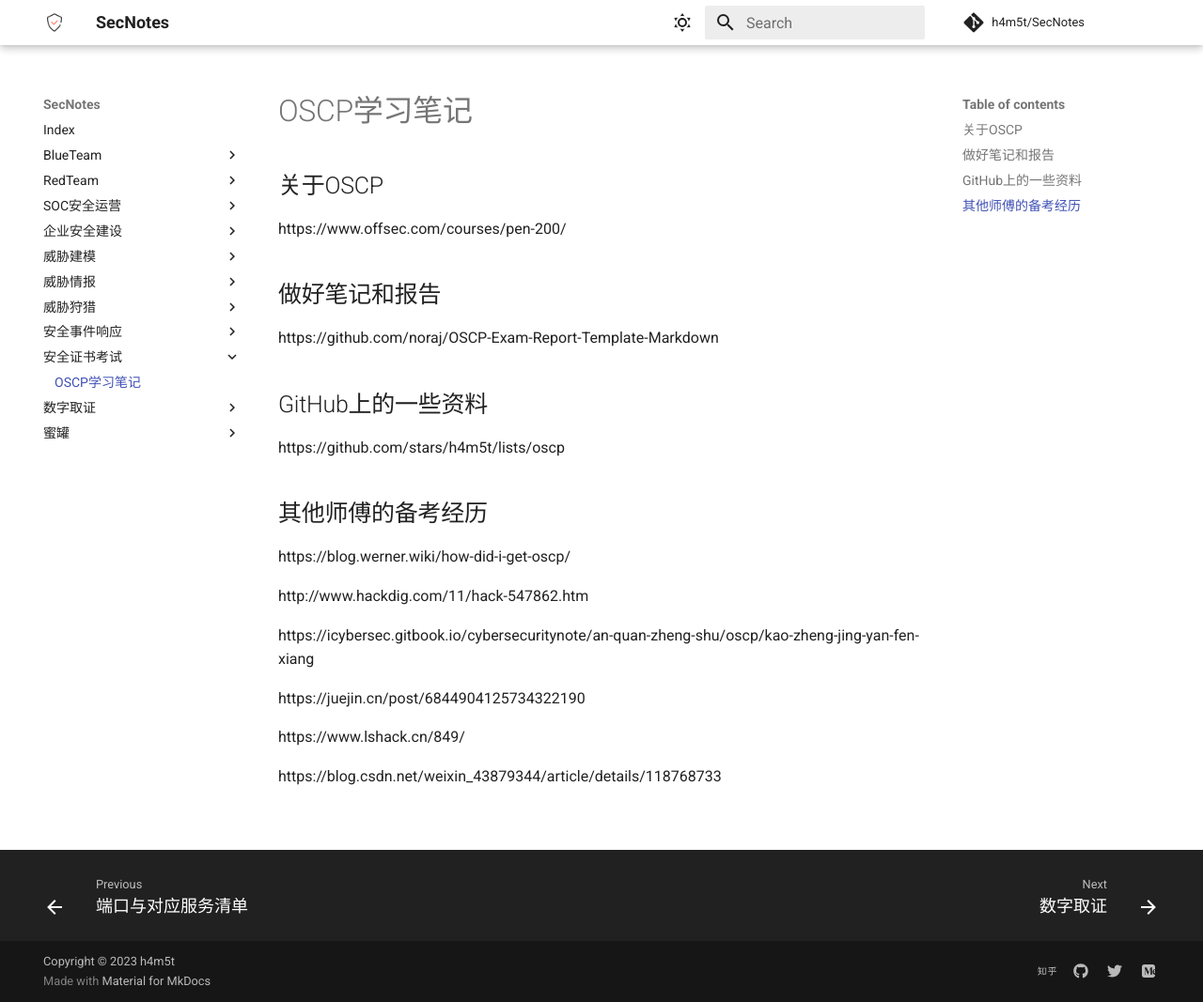
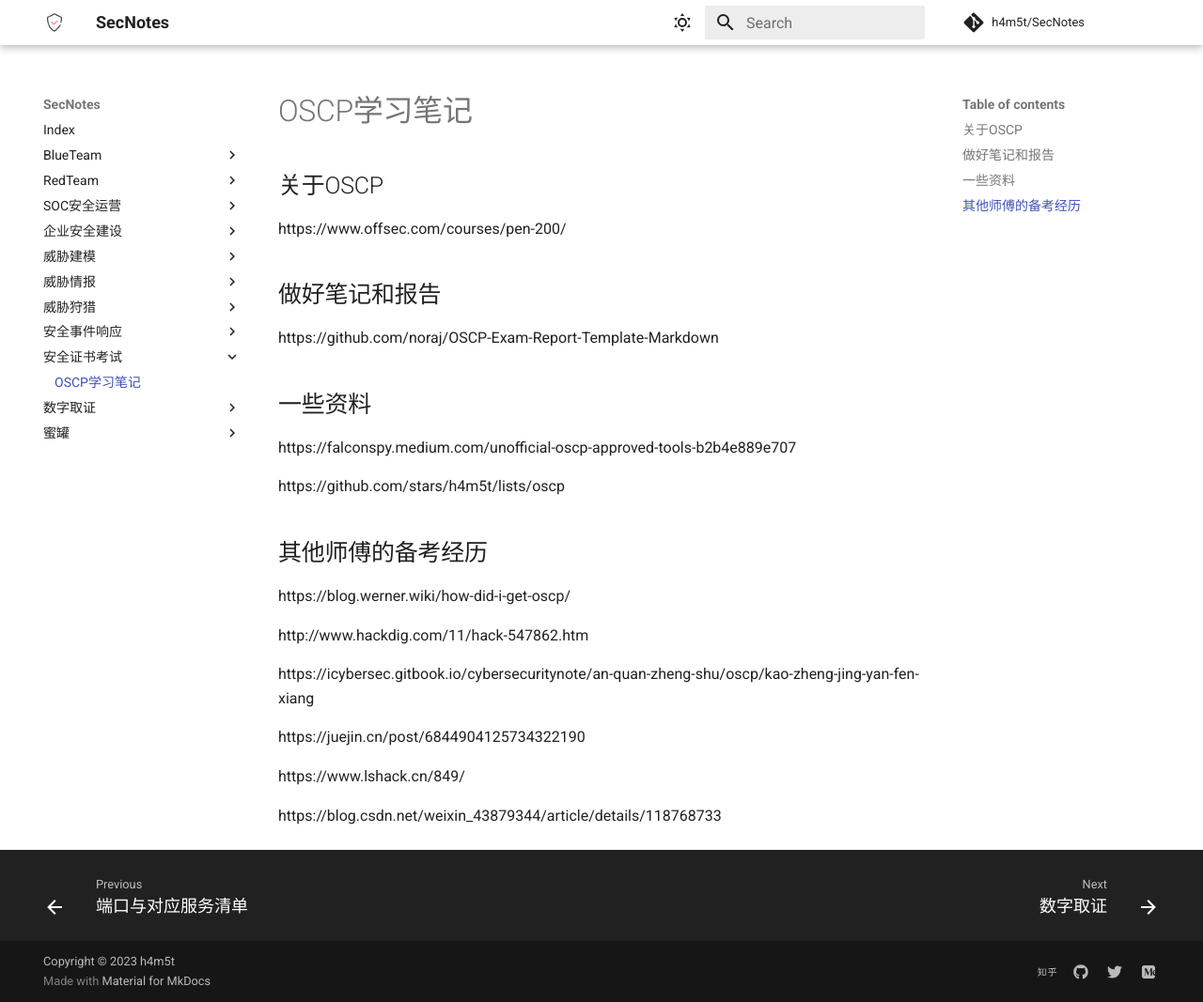
Before and after one commit to h4m5t/SecNotes, an MkDocs documentation site: the page built from docs/安全证书考试/OSCP学习笔记.md, in a window 1280 px wide and 1067 px high. Shown: the whole window at 94% size. Built offline with MkDocs 1.6.1 and Material for MkDocs 9.7.7, drawn with Linux system fonts in a browser that asks for light colours; comment, search, counter and statistics services are not loaded.

Commit message:
Update OSCP学习笔记.md

```diff
--- a/docs/安全证书考试/OSCP学习笔记.md
+++ b/docs/安全证书考试/OSCP学习笔记.md
@@ -10,7 +10,8 @@
 
 https://github.com/noraj/OSCP-Exam-Report-Template-Markdown
 
-## GitHub上的一些资料
+## 一些资料
+https://falconspy.medium.com/unofficial-oscp-approved-tools-b2b4e889e707
 
 https://github.com/stars/h4m5t/lists/oscp
 
```
